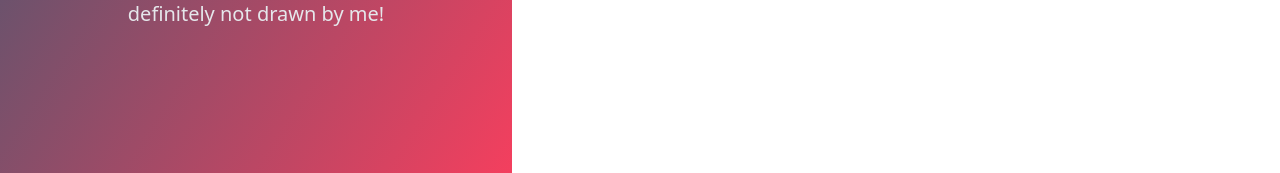
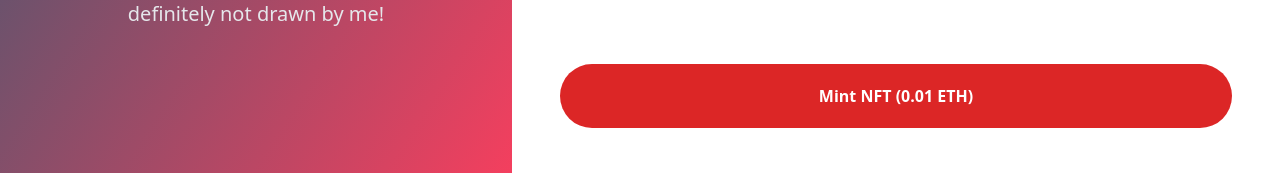
Before and after one commit to JJ-LXIX/NFT_Project_Test, a Next.js app: page /nft/1 in a window 1280 px wide. Shown: the part 624-797 px from the top of the page. Built offline with nearby package versions, Linux system fonts and the light colour scheme.

Commit message:
mint button added

```diff
--- a/pages/nft/[id].tsx
+++ b/pages/nft/[id].tsx
@@ -41,6 +41,9 @@ const NFTDropPage = () => {
        </div>
 
        {/* Mint Button */}
+       <button className='h-16 bg-red-600 w- text-white rounded-full mt-10 font-bold'>
+         Mint NFT (0.01 ETH)
+       </button>
      </div>
 
     </div>
```
